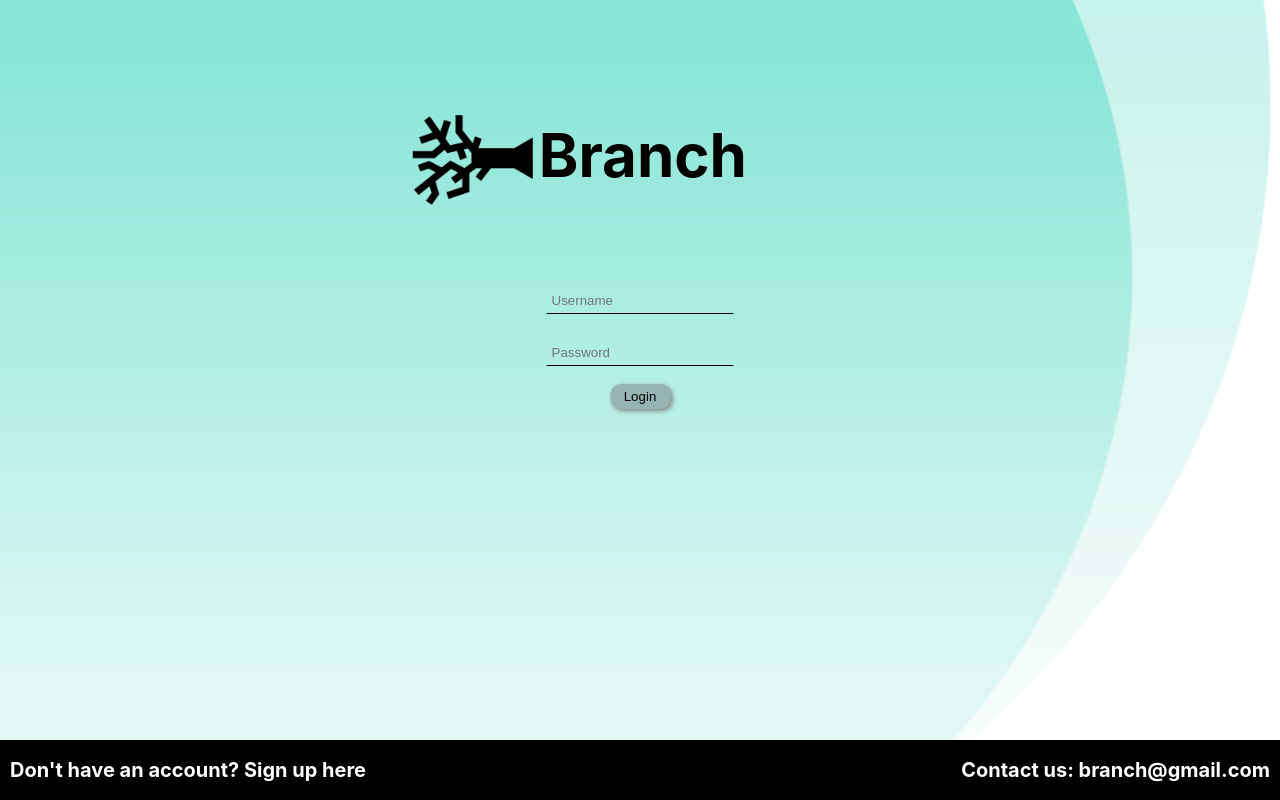
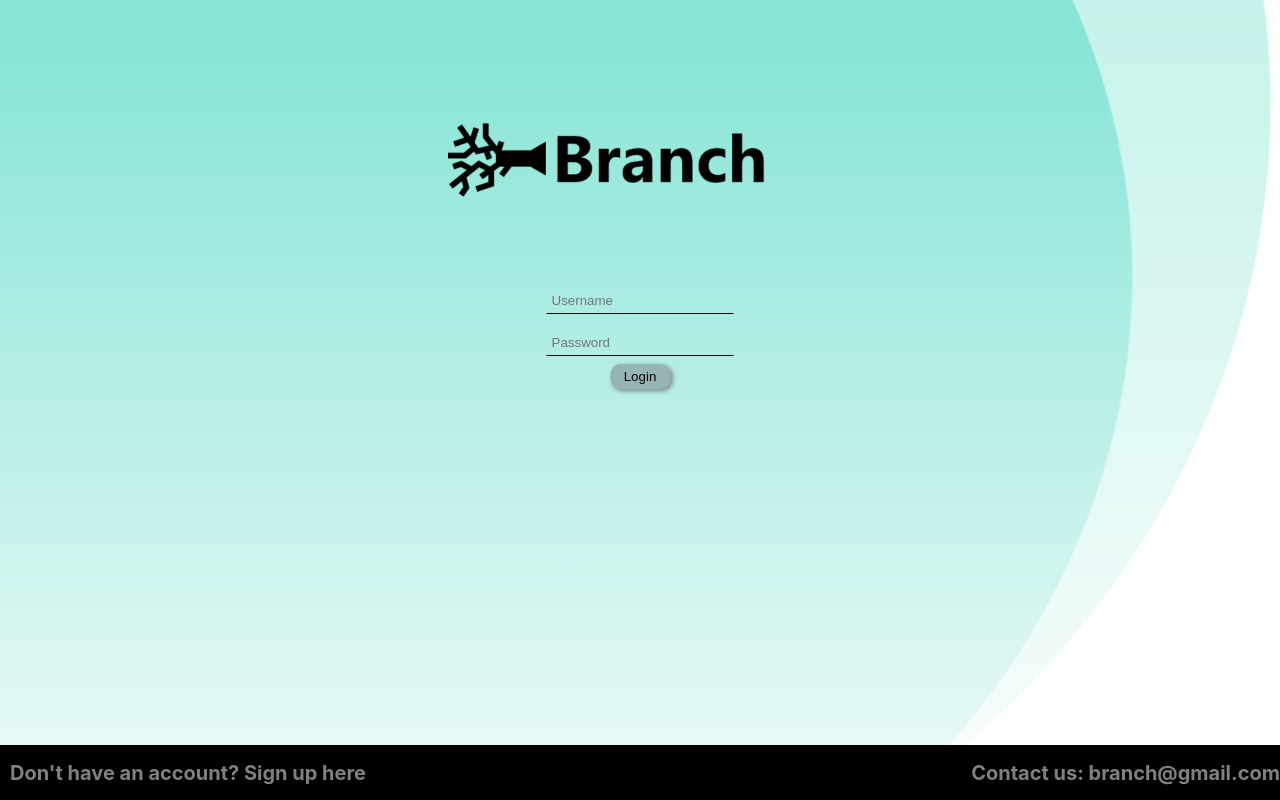
Before and after one commit to barontate/ITProject2021, a React (Create React App) app in the folder client/: page /login in a window 1280 px wide. Built offline with nearby package versions, Linux system fonts and the light colour scheme.

Commit message:
SignupPage added

```diff
--- /dev/null
+++ b/client/src/Login.js
@@ -0,0 +1,160 @@
+import './App.css';
+import styled from 'styled-components'
+import { useState } from 'react'
+
+function Login() {
+
+  const [loginStatus, setLoginStatus] = useState(true);
+
+  return (
+    <Container>
+
+      <LogoWrap>
+        <Logo/>
+      </ LogoWrap>
+      <Inputs action="bruh">
+        <LSwindow loginStatus={ !loginStatus }>
+            <input type='text' id='username' placeholder="Username" />
+            <input type='password' id='password' placeholder="Password" />
+            <Button>
+            <input type="submit" value="Login"></input>
+            </ Button>
+        </LSwindow>
+        <LSwindow loginStatus={ loginStatus }>
+            <input type='text' id='username' placeholder="Username" />
+            <input type='text' id='email' placeholder="Email" />
+            <input type='password' id='password' placeholder="Password" />
+            <input type='password' id='passwordConfirm' placeholder="Confirm Password" />
+            <Button>
+            <input type="submit" value="Signup"></input>
+            </ Button>
+        </LSwindow>
+
+      </Inputs>
+      <Footer>
+        <LSprompt loginStatus={ !loginStatus } onClick={()=>setLoginStatus(false)}>
+            <p>Don't have an account? Sign up here</p>
+        </LSprompt>
+        <LSprompt loginStatus={ loginStatus } onClick={()=>setLoginStatus(true)}>
+            <p>Have an account? Login here</p>
+        </LSprompt>
+        <p>Contact us: branch@gmail.com</p>
+      </Footer>
+    </Container>
+  );
+}
+
+export default Login;
+
+const Container = styled.div`
+  height: 100vh;
+  width: 100vw;
+  background-image: url("/images/background.png");
+  background-position: center;
+  background-size: cover;
+`
+
+const Footer = styled.div`
+  position: fixed;
+  display: flex;
+  color: grey;
+  font-weight: 700;
+  font-size: 20px;
+  height: 55px;
+  background-color: black;
+  bottom: 0;
+  left: 0;
+  right: 0;
+  justify-content: space-between;
+  align-items: center;
+`
+
+const LSprompt = styled.p`
+    margin: 0 10px;
+    display: ${props => props.loginStatus ? 'none' : 'flex'};
+    cursor: pointer;
+    p:hover{
+        color: white;
+    }
+`
+
+const Logo = styled.img.attrs({
+  src: '/images/logo.png'
+})`
+  width: 50%;
+  margin-right: 6px;
+`
+
+const LogoWrap = styled.div`
+    height: 80px;
+    display: flex;
+    position: fixed;
+    align-items: center;
+    top: 15%;
+    left: 50%;
+    transform: translate(-30%, 0);
+    font-size: 30px;
+    h1 {
+        transform: translate(0, -5px);
+    }
+`
+
+const Inputs = styled.form.attrs({
+
+})`
+  gap: 10px;
+  position: fixed;
+  align-items: center;
+  justify-content: center;
+  top: 35%;
+  left: 50%;
+  transform: translate(-50%, 0%);
+
+  input[type=text], input[type=password] {
+    padding: 5px 5px;
+    background-color: transparent;
+    margin: 8px 0;
+    border-bottom: 1px solid black;
+    border-right: none;
+    border-top: none;
+    border-left: none;
+    box-sizing: border-box;
+    color: black;
+  }
+
+  input[type=text]:focus, input[type=password]:focus  {
+    outline: none;
+  }
+
+
+`
+
+const Button = styled.div`
+  display: flex;
+  justify-content: center;
+
+
+  input[type=submit] {
+    width: 60px;
+    padding: 5px;
+    border-radius: 10px;
+    background-color: rgb(150, 180, 180);
+    cursor: pointer;
+    outline: none;
+    border: none;
+    box-shadow: 2px 2px 5px grey;
+  }
+
+  input[type=submit]:hover {
+    background-color: rgb(50, 230, 230);
+    cursor: pointer;
+    box-shadow: 4px 4px 5px grey;
+  }
+`
+
+const LSwindow = styled.div`
+    display: ${props => props.loginStatus ? 'none' : 'grid'};
+    grid-template-columns: 1;
+
+
+`
--- a/client/src/Loginpage.js
+++ b/client/src/Loginpage.js
@@ -1,131 +1,12 @@
 import './App.css';
-import styled from 'styled-components';
 import React, { Component } from 'react';
-
+import Login from './Login';
 
 export default class Loginpage extends Component {
 
   render() {
     return (
-      <Container>
-        <Logo>
-          <Tree/>
-          <h1>Branch</h1>
-        </ Logo>
-        <Inputs action="/home">
-          <input type='text' id='username' placeholder="Username" />
-          <input type='password' id='password' placeholder="Password" />
-          <Button>
-            <input type="submit" value="Login"></input>
-          </ Button>
-        </Inputs>
-        <Footer>
-          <p>Don't have an account? Sign up here</p>
-          <p>Contact us: branch@gmail.com</p>
-        </Footer>
-      </Container>
+      <Login />
     );
   }
 }
-
-const Container = styled.div`
-  height: 100vh;
-  width: 100vw;
-  background-image: url("/images/background.png");
-  background-position: center;
-  background-size: cover;
-`
-
-const Footer = styled.div`
-  position: fixed;
-  display: flex;
-  color: white;
-  font-weight: 700;
-  font-size: 20px;
-  height: 60px;
-  background-color: black;
-  bottom: 0;
-  left: 0;
-  right: 0;
-  justify-content: space-between;
-  align-items: center;
-  p {
-    margin: 0 10px;
-  }
-`
-
-const Tree = styled.img.attrs({
-  src: '/images/tree.png'
-})`
-  width: 120px;
-  height: 120px;
-  transform: rotate(-90deg);
-  margin-right: 6px;
-`
-
-const Logo = styled.div`
-  height: 80px;
-  display: flex;
-  position: fixed;
-  align-items: center;
-  top: 15%;
-  left: 50%;
-  transform: translate(-68%, 0);
-  font-size: 30px;
-  h1 {
-    transform: translate(0, -5px);
-  }
-`
-
-const Inputs = styled.form.attrs({
-
-})`
-  display: grid;
-  grid-template-columns: 1;
-  gap: 10px;
-  position: fixed;
-  align-items: center;
-  justify-content: center;
-  top: 35%;
-  left: 50%;
-  transform: translate(-50%, 0%);
-
-  input[type=text], input[type=password] {
-    padding: 5px 5px;
-    background-color: transparent;
-    margin: 8px 0;
-    border-bottom: 1px solid black;
-    border-right: none;
-    border-top: none;
-    border-left: none;
-    box-sizing: border-box;
-    color: black;
-  }
-
-  input[type=text]:focus, input[type=password]:focus  {
-    outline: none;
-  }
-
-
-`
-
-const Button = styled.div`
-  display: flex;
-  justify-content: center;
-
-
-  input[type=submit] {
-    width: 60px;
-    padding: 5px;
-    border-radius: 10px;
-    background-color: rgb(150, 180, 180);
-    outline: none;
-    border: none;
-    box-shadow: 2px 2px 5px grey;
-  }
-
-  input[type=submit]:hover {
-    background-color: rgb(50, 230, 230);
-    box-shadow: 4px 4px 5px grey;
-  }
-`
```
Also changed, not shown: client/public/images/logo.png (added).
